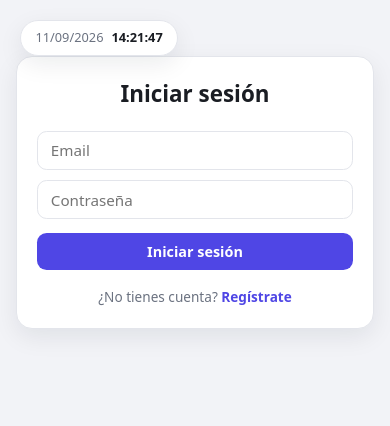
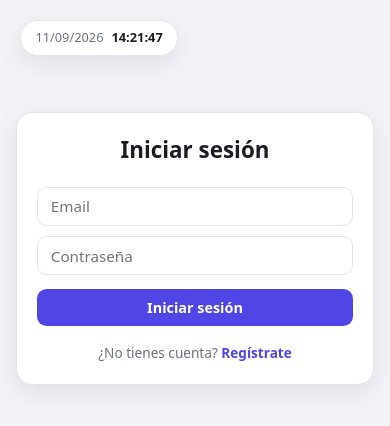
Before and after one commit to Juandh-TS/laravel-react-practice, a React (Vite) app in the folder frontend/: page / in a window 390 px wide. Shown: the top 426 px of the page. Built offline with nearby package versions, Linux system fonts and the light colour scheme; no server answers.

Commit message:
fix: adjust padding in App.css for better layout on various screen sizes

```diff
--- a/frontend/src/App.css
+++ b/frontend/src/App.css
@@ -1,7 +1,9 @@
 .app {
   max-width: 34rem;
   margin: 0 auto;
-  padding: 2.5rem 1.5rem 4rem;
+  /* padding-top deja espacio fijo para el reloj (arriba-izq.) y la racha del cursor (arriba-der.),
+     ambos con position: fixed, para que nunca se superpongan con el header en anchos intermedios. */
+  padding: 5rem 1.5rem 4rem;
 }
 
 .header-bar {
@@ -676,7 +678,7 @@ button {
 
 @media (max-width: 480px) {
   .app {
-    padding: 1.5rem 1rem 3rem;
+    padding: 5rem 1rem 3rem;
   }
 
   .panel {
```
